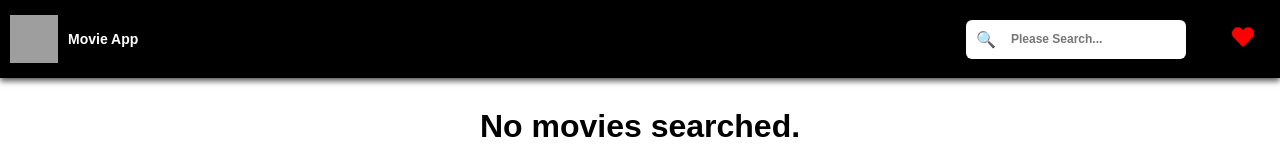
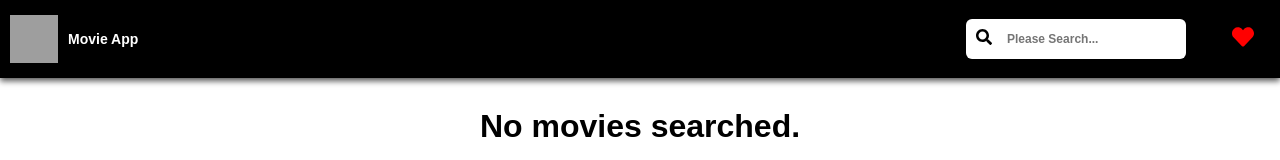
Before and after one commit to kartiktyaagi/movie-app, a React (Create React App) app: page / in a window 1280 px wide. Shown: the top 160 px of the page. Built offline with nearby package versions, Linux system fonts and the light colour scheme; grey boxes are pictures that could not be loaded.

Commit message:
icon changes

```diff
--- a/src/components/header/index.css
+++ b/src/components/header/index.css
@@ -20,6 +20,7 @@
     border-radius: 6px;
     margin-right: 20px;
     width: 200px;
+    align-items: center;
     background-color: white;
 }
 
--- a/src/components/header/index.js
+++ b/src/components/header/index.js
@@ -1,6 +1,6 @@
 import React from "react";
 import { Link, useLocation } from "react-router-dom";
-import { FaHeart } from "react-icons/fa";
+import { FaHeart, FaSearch } from "react-icons/fa";
 
 import './index.css';
 
@@ -20,7 +20,7 @@ const Header = ({ onTextChange, searchQuery, favorites }) => {
             <div className="favHeaderContainer">
                 {pathname === '/' &&
                     <div className="searchBox">
-                        <span role="img" aria-label="search-icon">🔍</span>
+                        <span role="img" aria-label="search-icon"><FaSearch /></span>
                         <input onChange={handleInputChange} value={searchQuery} type="text" className="searchInput" placeholder="Please Search..." />
                     </div>
                 }
```
